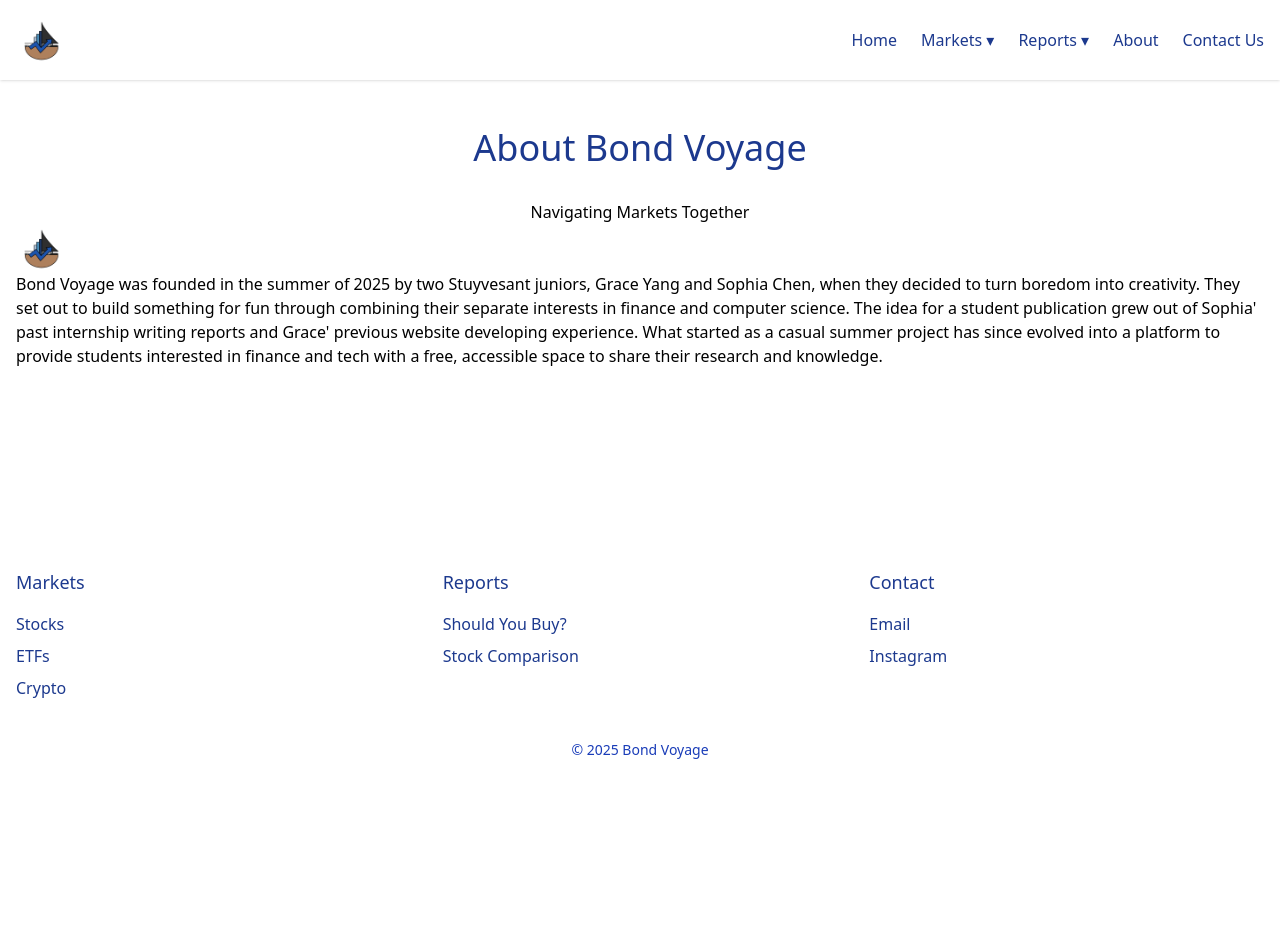
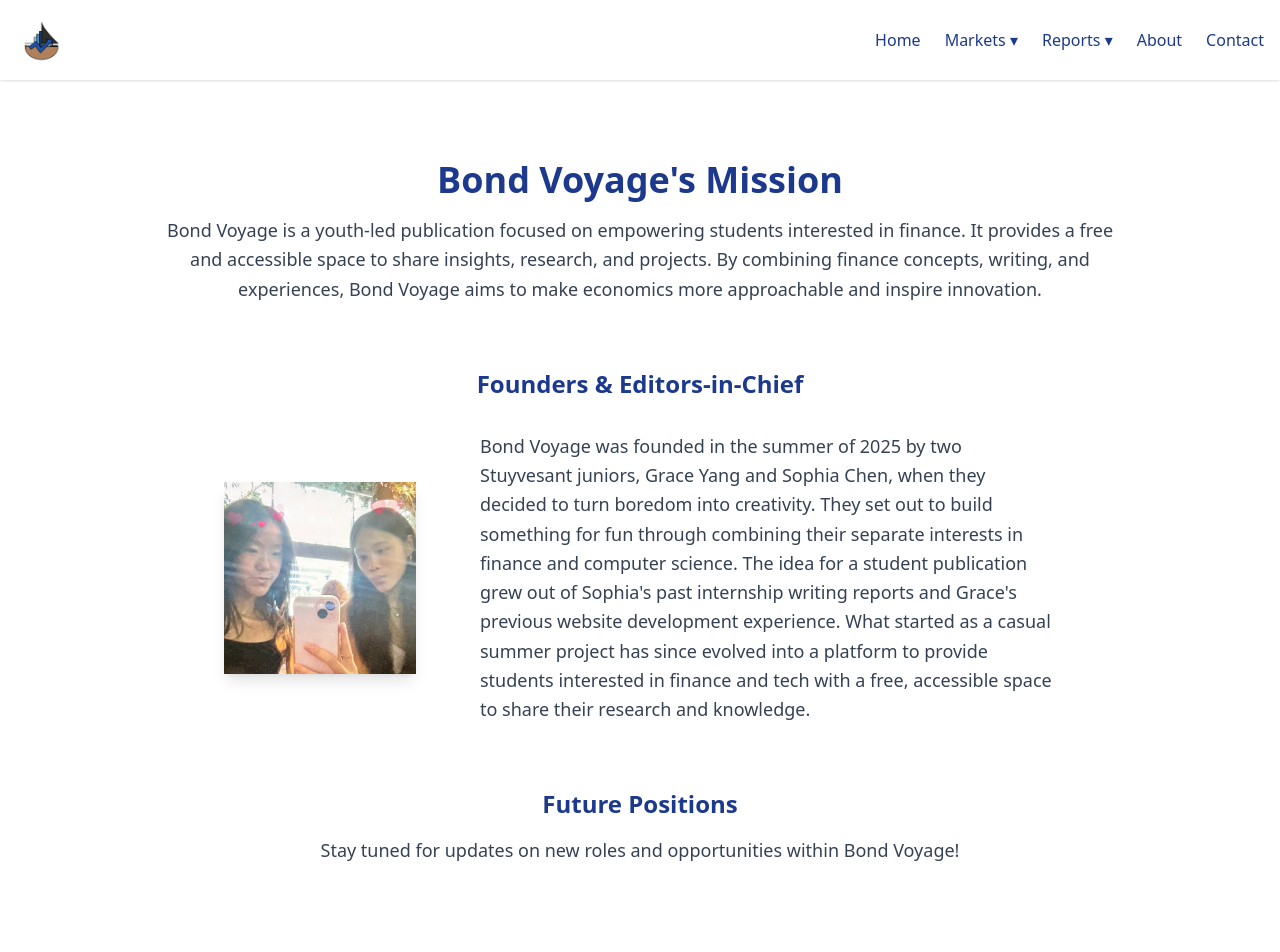
Before and after one commit to bondvoyage/bondvoyage, a Next.js app: page /about in a window 1280 px wide. Shown: the top 952 px of the page. Before the commit the page ends 800 px from the top, so only its background shows below. Built offline with nearby package versions, Linux system fonts and the light colour scheme.

Commit message:
made about page

```diff
--- a/app/about/page.js
+++ b/app/about/page.js
@@ -1,29 +1,48 @@
 export default function About() {
   return (
-    <div>
-      <main className="max-w-7xl mx-auto px-4 p-8">
+    <div className="min-h-screen">
+      <main className="max-w-5xl mx-auto px-6 py-16 space-y-16">
+
+        {/* Mission */}
         <section className="text-center">
-          <h1 className="text-4xl text-blue-900 mb-8">
-            About Bond Voyage
+          <h1 className="text-4xl font-bold text-blue-900 mb-4">
+            Bond Voyage's Mission
           </h1>
-          <p>
-            Navigating Markets Together
+          <p className="text-gray-700 text-lg leading-relaxed">
+            Bond Voyage is a youth-led publication focused on empowering students interested in finance. It provides a free and accessible space to share insights, research, and projects. By combining finance concepts, writing, and experiences, Bond Voyage aims to make economics more approachable and inspire innovation.
           </p>
         </section>
 
-        {/* Photo + Origin*/}
+        {/* Founders */}
         <section>
-          <div>
-            <span>
-              <img src="/logo.png" alt="Logo" className="h-12"/>
-            </span>
-            <span>
-              <p>
-                Bond Voyage was founded in the summer of 2025 by two Stuyvesant juniors, Grace Yang and Sophia Chen, when they decided to turn boredom into creativity. They set out to build something for fun through combining their separate interests in finance and computer science. The idea for a student publication grew out of Sophia&apos; past internship writing reports and Grace&apos; previous website developing experience. What started as a casual summer project has since evolved into a platform to provide students interested in finance and tech with a free, accessible space to share their research and knowledge.
-              </p>
-            </span>
+          <h2 className="text-2xl font-semibold text-blue-900 mb-8 text-center">
+            Founders & Editors-in-Chief
+          </h2>
+          <div className="flex flex-col md:flex-row items-center gap-10 md:gap-16 justify-center text-center md:text-left">
+            {/* Image */}
+            <img
+              src="/founders.jpeg"
+              alt="Founders"
+              className="w-48 h-48 object-cover shadow-lg"
+            />
+
+            {/* Origin Story */}
+            <p className="text-gray-700 text-lg leading-relaxed max-w-xl">
+              Bond Voyage was founded in the summer of 2025 by two Stuyvesant juniors, Grace Yang and Sophia Chen, when they decided to turn boredom into creativity. They set out to build something for fun through combining their separate interests in finance and computer science. The idea for a student publication grew out of Sophia&apos;s past internship writing reports and Grace&apos;s previous website development experience. What started as a casual summer project has since evolved into a platform to provide students interested in finance and tech with a free, accessible space to share their research and knowledge.
+            </p>
           </div>
         </section>
+
+        {/* Future Positions */}
+        <section className="text-center">
+          <h2 className="text-2xl font-semibold text-blue-900 mb-4">
+            Future Positions
+          </h2>
+          <p className="text-gray-700 text-lg">
+            Stay tuned for updates on new roles and opportunities within Bond Voyage!
+          </p>
+        </section>
+
       </main>
     </div>
   );
--- a/app/components/NavBar.js
+++ b/app/components/NavBar.js
@@ -23,7 +23,7 @@
       ],
     },
     { path: "/about", label: "About" },
-    { path: "/contact", label: "Contact Us" },
+    { path: "/contact", label: "Contact" },
   ];
 
   return (
```
Also changed, not shown: public/founders.jpeg (added).
